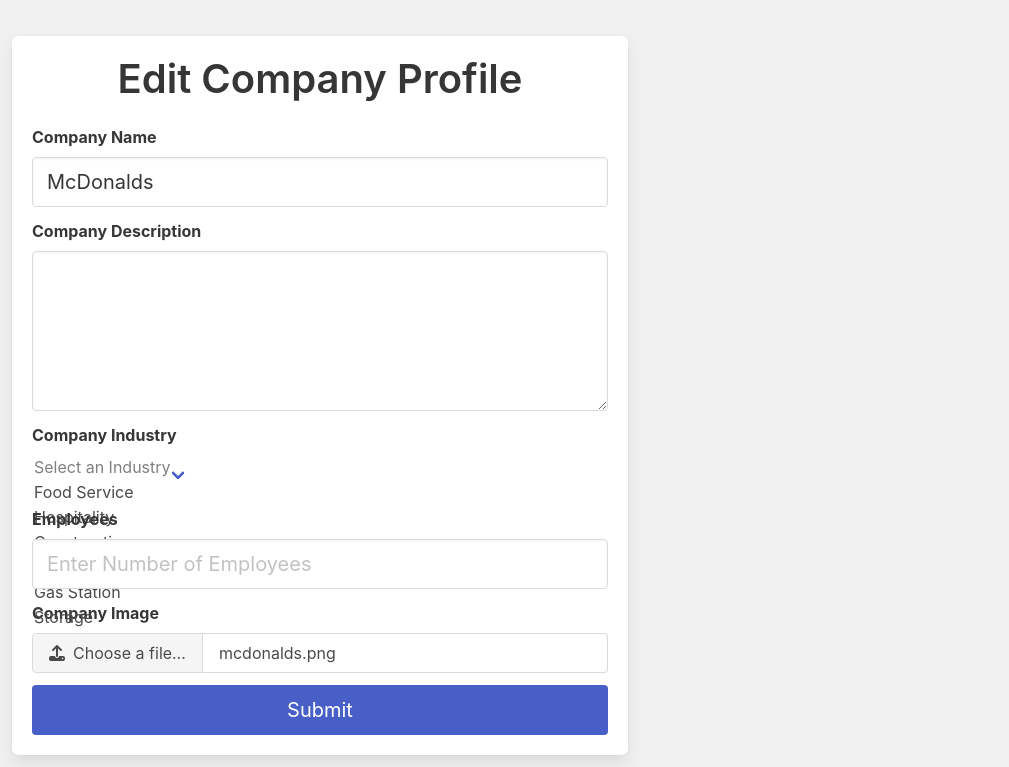
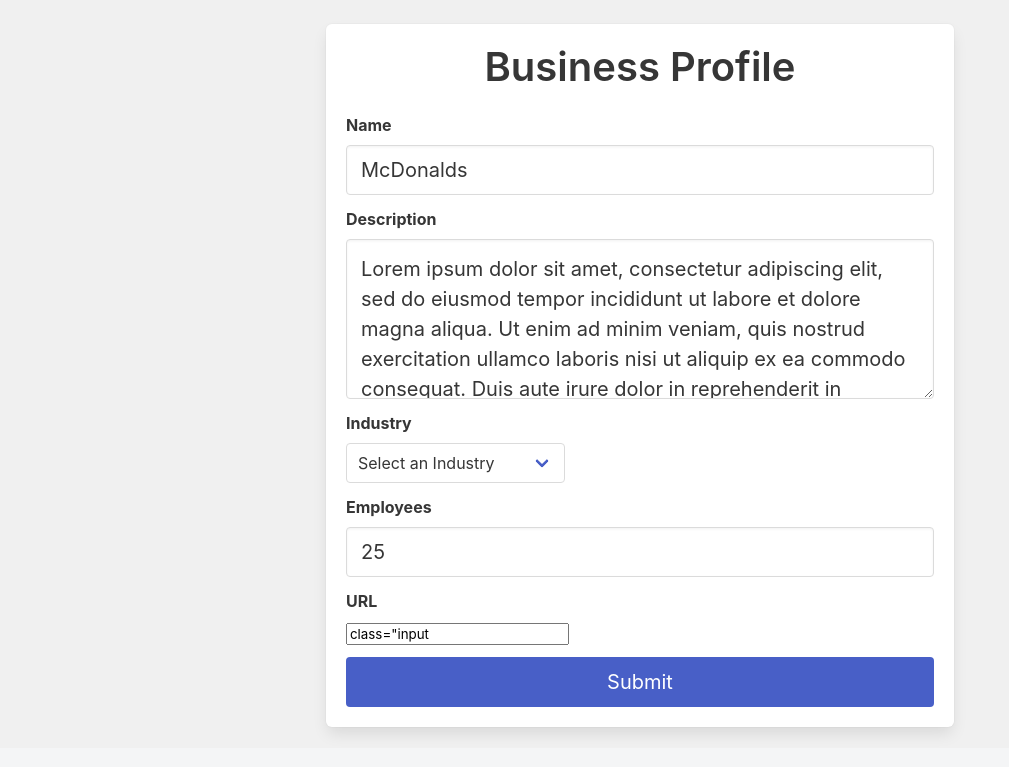
Before and after one commit to andrebhu/Acquisite, a Flask app: page /edit/1 in a window 1280 px wide. Shown: the part 52-819 px from the top of the page, without its empty margins (0-1009 px from the left). After the commit the page ends 790 px from the top, so only its background shows below. Run offline with Flask 2, Linux system fonts and the light colour scheme; a user stored in the database is signed in; data comes from the database, SQL or seed files in the repository; both versions use the stored data as it was after the commit; some libraries are stand-ins or nearby versions.

Commit message:
Update edit business

```diff
--- a/src/app.py
+++ b/src/app.py
@@ -77,7 +77,7 @@
 
     business2 = Business(
         name='Wendys',
-        description='lorem',
+        description='WENDYSWENDYSWENDYSWENDYSWENDYSWENDYSWENDYSWENDYSWENDYSWENDYS',
         industry='food',
         size=25,
         owner=User.query.get(2),
@@ -292,7 +292,7 @@
                 user.email = request.form['email'].strip()
                 user.password = request.form['password'].strip()
 
-                 # File uploading
+                # File uploading
                 if 'file' in request.files:
                     file = request.files['file']
                     filename = ''
@@ -334,23 +334,33 @@
         if request.method == 'POST':
             try:
                 business = Business.query.get(business_id)
-
                 business.name = request.form['name'].strip()
                 business.description = request.form['description'].strip()
                 business.industry = request.form['industry'].strip()
-                business.size = request.form['employees'].strip()
+                business.size = int(request.form['employees'].strip())
+                business.url = request.form['url'].strip()
+
+                # # File uploading
+                # if 'file' in request.files:
+                #     file = request.files['file']
+                #     filename = ''
+                #     if file:
+                #         filename = file.filename
+                #         file.save(os.path.join(app.config['UPLOAD_FOLDER'], filename))
+
+                #         business.image = filename
+
 
                 db.session.commit()
-            except:
-                print('edit_business.html form invalid')
+                print('Edit business information!')
+                return redirect(f'/business/{business_id}')
+            except Exception as e:
+                print(e)
+                flash('An error occured', 'danger')
 
-        try:
-            business = Business.query.get(business_id)
-            return render_template('edit_business.html', **locals())
-        except Exception as e:
-            print(e)
-            flash('An error occured', 'danger')
-            return redirect('/')
+        business = Business.query.get(business_id)
+        return render_template('edit_business.html', **locals())
+
     except Exception as e:
         print(e)
         flash('An error occured', 'danger')
@@ -377,4 +387,4 @@
 
 
 if __name__ == "__main__":
-    app.run(debug=True, threaded=True, port=80, host='0.0.0.0')
+    app.run(debug=True, threaded=True)
--- a/src/templates/base.html
+++ b/src/templates/base.html
@@ -55,11 +55,15 @@
       {% with messages = get_flashed_messages(with_categories=true) %}
         {% if messages %}
           {% for category, message in messages %}
-          <article class="message is-{{ category }}">
-            <div class="message-body">
-              {{ message }}
+          <div class="columns is-centered">
+            <div class="column is-6">
+              <article class="message is-{{ category }}">
+                <div class="message-body">
+                  {{ message }}
+                </div>
+              </article>
             </div>
-          </article>
+          </div>
           {% endfor %}
         {% endif %}
       {% endwith %}
--- a/src/templates/edit_business.html
+++ b/src/templates/edit_business.html
@@ -1,53 +1,66 @@
 {% extends "base.html" %}
 
 {% block content %}
-<div class="column is-6-desktop is-10-tablet">
+<div class="columns is-centered">
+    <div class="column is-6">
         <div class="box">
-        <h2 class="title is-2 has-text-centered">Edit Company Profile</h2>
+            <h2 class="title is-2 has-text-centered">Business Profile</h2>
             <form method="post" enctype="multipart/form-data">
 
                 <div class="field mt-3">
                     <div class="control">
-                    <label class="label">Company Name</label>
+                        <label class="label">Name</label>
                         <input type="text" class="input is-medium" name="name" value={{ business.name }} required>
                     </div>
                 </div>
 
                 <div class="field">
                     <div class="control">
-                    <label class="label">Company Description</label>
-                    <textarea class="textarea is-medium" name="description" value={{ business.description }} required></textarea>
+                        <label class="label">Description</label>
+                        <textarea class="textarea is-medium" name="description" required>{{ business.description }}</textarea>
                     </div>
                 </div>
 
                 <div class="field">
-                <label class="label">Company Industry</label>
+                    <label class="label">Industry</label>
                     <div class="control">
-                    <div class="select">
+                        <span class="select">
+                            <select>
                                 <option selected="true" disabled="disabled">Select an Industry</option>
-                        <option value="food service">Food Service</option>
-                        <option value="hospitality">Hospitality</option>
-                        <option value="construction">Construction</option>
-                        <option value="liquor store">Liquor Store</option>
-                        <option value="gas station">Gas Station</option>
-                        <option value="storage">Storage</option>
-                        <option value="repair & maintenance">Repair & Maintenance</option>
+                                <option value="food service" name="industry">Food Service</option>
+                                <option value="hospitality" name="industry">Hospitality</option>
+                                <option value="construction" name="industry">Construction</option>
+                                <option value="liquor store" name="industry">Liquor Store</option>
+                                <option value="gas station" name="industry">Gas Station</option>
+                                <option value="storage" name="industry">Storage</option>
+                                <option value="repair & maintenance" name="industry">Repair & Maintenance</option>
+                            </select>
+                        </span>
                     </div>
+                </div>
+
+
+
+                <div class="field">
+                    <div class="control">
+                        <label class="label">Employees</label>
+                        <input type="number" value={{ business.size }} class="input is-medium" name="employees" placeholder="Enter Number of Employees" min="1" required>
                     </div>
                 </div>
 
                 <div class="field">
                     <div class="control">
-                    <label class="label">Employees</label>
-                    <input type="number" class="input is-medium" name="employees" placeholder="Enter Number of Employees" min="1" required>
+                        <label class="label">URL</label>
+                        <input type="text" value={{ business.url }} class="input is-medium" name="url">
                     </div>
                 </div>
 
+<!--
                 <div class="field">
                     <label class="label">Company Image</label>
                     <div class="file has-name is-fullwidth">
                         <label class="file-label">
-                      <input class="file-input" type="file" name="resume">
+                        <input class="file-input" type="file" name="file">
                         <span class="file-cta">
                             <span class="file-icon">
                             <i class="fas fa-upload"></i>
@@ -61,13 +74,14 @@
                         </span>
                         </label>
                     </div>
-            </div>
+                </div> -->
 
                 <div class="control">
                     <button class="button is-medium is-fullwidth is-link" type="submit">Submit</button>
                 </div>
 
             </form>
+        </div>
     </div>
 </div>
 {% endblock %}
```
Also changed, not shown: src/site.db. Lines whose indentation alone changed are shown as unchanged.
